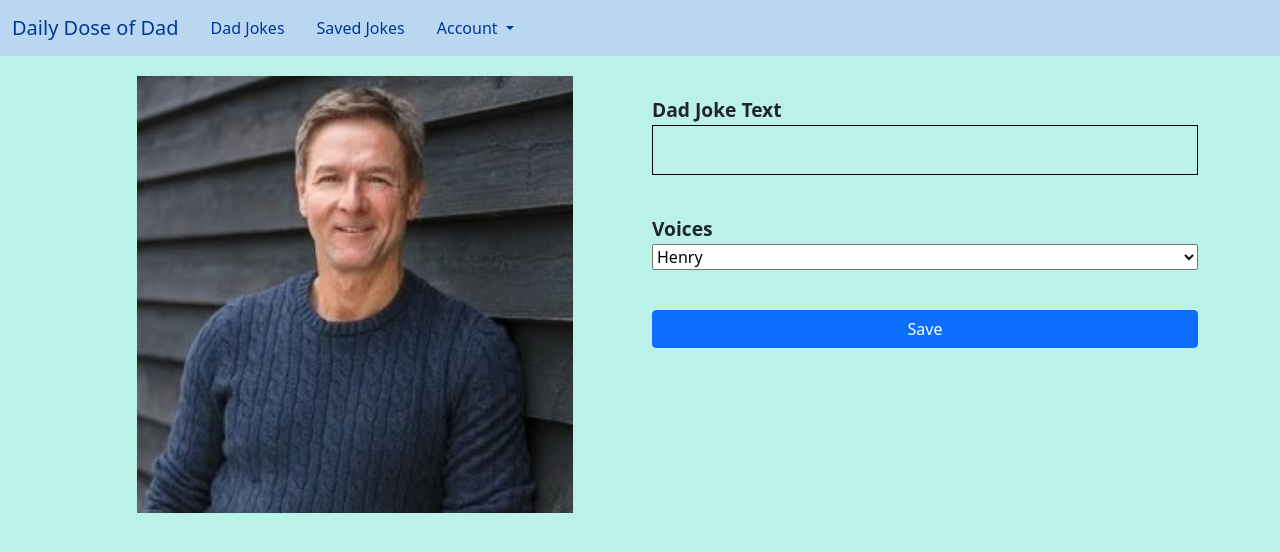
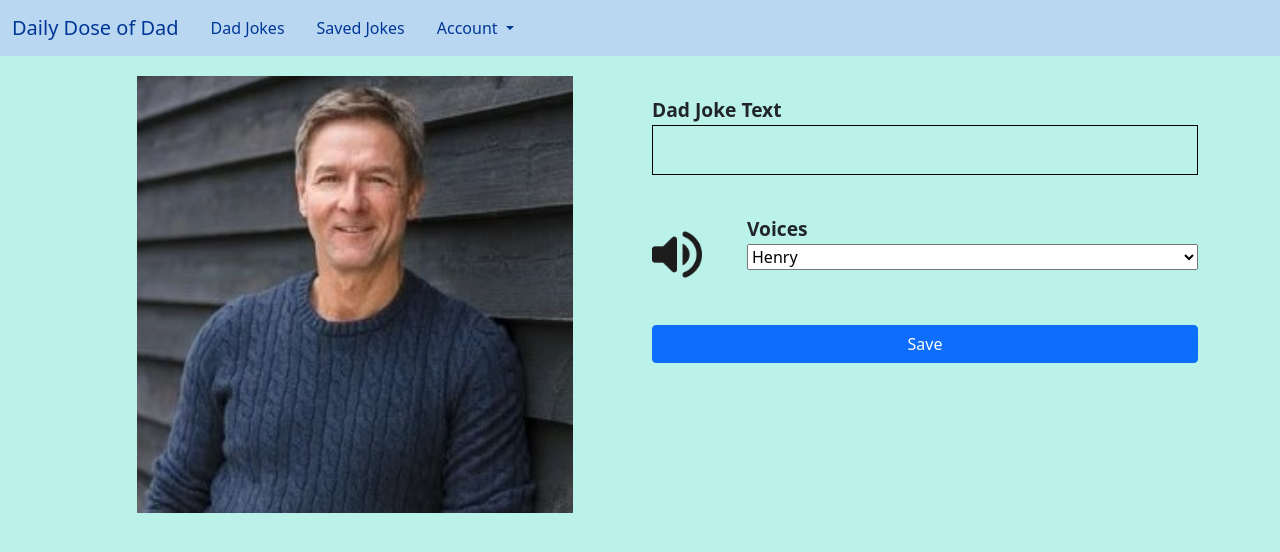
Before and after one commit to matthewopara/daily-dose-of-dad, a PHP site: page / in a window 1280 px wide. Shown: the top 552 px of the page. Run offline with PHP 8.4, Linux system fonts and the light colour scheme.

Commit message:
add sound button

```diff
--- a/index.php
+++ b/index.php
@@ -16,8 +16,8 @@
         <div class="row">
           <div class="col-md-6">
             <div id="dad-image-container">
-              <input id="new-dad-image" type="image" src="images/dads&moms/dad2.jpg" />
-              <input id="dad-image" type="image" src="images/dads&moms/dad1.jpg" />
+              <img id="new-dad-image" src="images/dads&moms/dad2.jpg" />
+              <img id="dad-image" src="images/dads&moms/dad1.jpg" />
             </div>
 
           </div>
@@ -30,6 +30,11 @@
                 <div contenteditable="true" id="dad-joke-box"></div>
               </div>
               <div class="input-rows">
+                <div class="row">
+                  <div class="col-2">
+                    <input id="sound-button" type="image" src="images/icon_volume.png" />
+                  </div>
+                  <div class="col-10">
                     <div id="input-title">
                       <strong>Voices</strong>
                     </div>
@@ -41,6 +46,11 @@
                       <option value="4">Olivia</option>
                       <option value="5">Emily</option>
                     </select>
+                  </div>
+
+
+                </div>
+
               </div>
               <div class="input-rows">
                 <button class="btn btn-primary save-button">Save</button>
--- a/styles/index.css
+++ b/styles/index.css
@@ -41,3 +41,11 @@
 #voices-select {
     width: 100%;
 }
+
+#sound-button {
+    width: 70%;
+    margin-top: 15px;
+    margin-left: auto;
+    margin-right: auto;
+    /* justify-content: center; */
+}
```
Lines whose indentation alone changed are shown as unchanged.
